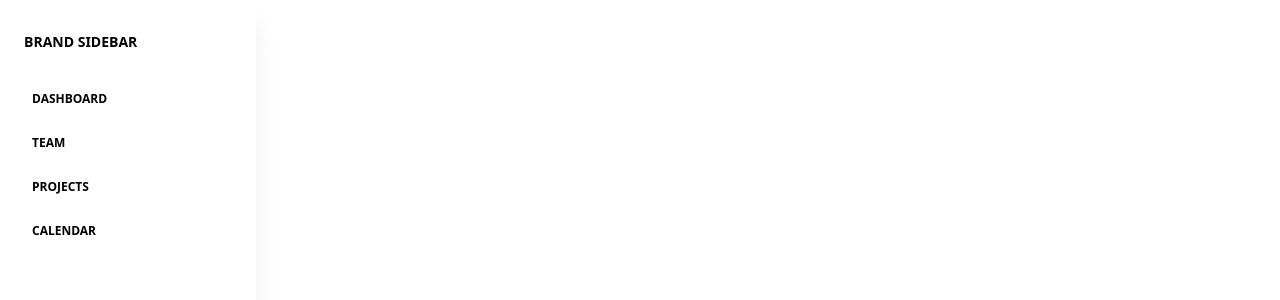
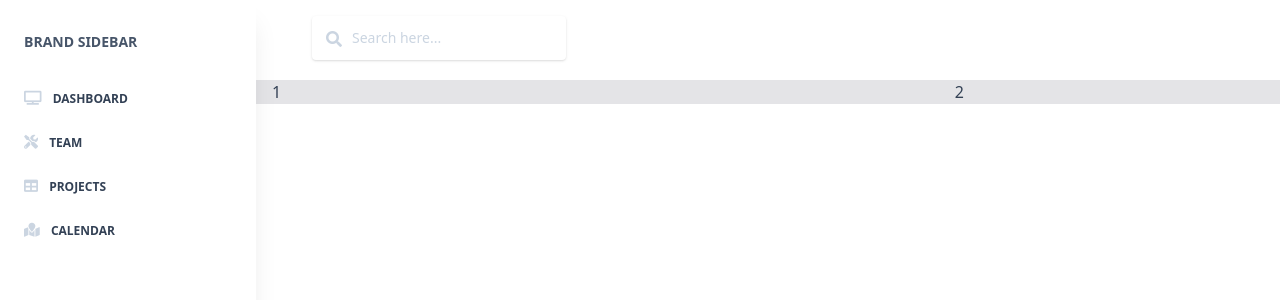
Before and after one commit to Sene68/nextjs-tailwind-layout, a Next.js app: page /sidebar in a window 1280 px wide. Shown: the top 300 px of the page. Built offline with nearby package versions, Linux system fonts and the light colour scheme.

Commit message:
brandsidebar header 구성

```diff
--- /dev/null
+++ b/components/navbar/BrandNavbar.js
@@ -0,0 +1,30 @@
+import React from "react";
+
+export default function BrandNavbar() {
+  return (
+    <>
+      {/* Navbar */}
+      <nav className="absolute top-0 left-0 w-full z-10 bg-transparent md:flex-row md:flex-nowrap md:justify-start flex items-center p-4">
+        <div className="w-full mx-autp items-center flex justify-between md:flex-nowrap flex-wrap md:px-10 px-4">
+          {/* Form */}
+          <form className="md:flex hidden flex-row flex-wrap items-center mr-3">
+            <div className="relative flex w-full flex-wrap items-stretch">
+              <span className="z-10 h-full leading-snug font-normal absolute text-center text-blueGray-300 absolute bg-transparent rounded text-base items-center justify-center w-8 pl-3 py-3">
+                <i className="fas fa-search"></i>
+              </span>
+              <input
+                type="text"
+                placeholder="Search here..."
+                className="border-0 px-3 py-3 placeholder-blueGray-300 text-blueGray-600 relative bg-white bg-white rounded text-sm shadow outline-none focus:outline-none focus:ring w-full pl-10"
+              />
+            </div>
+          </form>
+          {/* User */}
+          <ul className="flex-col md:flex-row list-none items-center hidden md:flex">
+          </ul>
+        </div>
+      </nav>
+      {/* End Navbar */}
+    </>
+  );
+}
--- /dev/null
+++ b/layouts/BrandSidebarLightHeader.js
@@ -0,0 +1,21 @@
+import React from 'react';
+
+// components
+
+import BrandSidebar from "../components/sidebar/BrandSidebar.js";
+import BrandNavbar from '../components/navbar/BrandNavbar.js';
+
+export default function BrandSidebarLightHeader({ children }) {
+  return (
+    <>
+      <BrandSidebar />
+      <div className="relative md:ml-64">
+        <BrandNavbar />
+        <div className="relative pb-32 pt-12"></div>
+        <div className="mx-auto w-full -m-24">
+          {children}
+        </div>
+      </div>
+    </>
+  );
+}
--- a/pages/_app.js
+++ b/pages/_app.js
@@ -1,4 +1,5 @@
-import '../styles/globals.css'
+import '@fortawesome/fontawesome-free/css/all.min.css';
+import '../styles/tailwind.css';
 
 function MyApp({ Component, pageProps }) {
   return <Component {...pageProps} />
--- /dev/null
+++ b/pages/_document.js
@@ -0,0 +1,28 @@
+import React from "react";
+import Document, { Html, Head, Main, NextScript } from "next/document";
+
+class MyDocument extends Document {
+  render() {
+    return (
+      <Html lang="en">
+        <Head>
+          <meta charSet="utf-8" />
+          <meta name="theme-color" content="#000000" />
+          <link rel="shortcut icon" href="/img/brand/favicon.ico" />
+          <link
+            rel="apple-touch-icon"
+            sizes="76x76"
+            href="/img/brand/apple-icon.png"
+          />
+        </Head>
+        <body className="text-blueGray-700 antialiased">
+          <div id="page-transition"></div>
+          <Main />
+          <NextScript />
+        </body>
+      </Html>
+    );
+  }
+}
+
+export default MyDocument;
--- a/pages/sidebar.js
+++ b/pages/sidebar.js
@@ -2,17 +2,24 @@ import React from 'react';
 
 // components
 
-import BrandSidebar from "../components/sidebar/BrandSidebar.js";
+import BrandSidebarLightHeader from '../layouts/BrandSidebarLightHeader.js';
 
 export default function Sidebar() {
   return (
     <>
-      <BrandSidebar />
-      <div className="relative md:ml-64 bg-blueGray-100">
-        <div className="px-4 md:px-10 mx-auto w-full -m-24">
-          Hello
+      <BrandSidebarLightHeader>
+        <div className='bg-gray-200'>
+          <div className="flex flex-wrap">
+            <div className="w-full xl:w-8/12 mb-12 xl:mb-0 px-4">
+              1
+            </div>
+            <div className="w-full xl:w-4/12 px-4">
+              2
+            </div>
+          </div>
         </div>
-      </div>
+
+      </BrandSidebarLightHeader>
     </>
   );
 }
--- a/tailwind.config.js
+++ b/tailwind.config.js
@@ -1,11 +1,135 @@
-/** @type {import('tailwindcss').Config} */
+const plugin = require("tailwindcss/plugin");
+const colors = require("tailwindcss/colors");
+
 module.exports = {
-  content: [
-    "./pages/**/*.{js,ts,jsx,tsx}",
-    "./components/**/*.{js,ts,jsx,tsx}",
+  purge: {
+    enabled: true,
+    content: ["./**/*.html", "./*.html", "./**/*.js", "./*.js"],
+    options: {
+      safelist: [],
+    },
+  },
+  theme: {
+    colors: {
+      ...colors,
+    },
+    extend: {
+      minHeight: {
+        "screen-75": "75vh",
+      },
+      fontSize: {
+        55: "55rem",
+      },
+      opacity: {
+        80: ".8",
+      },
+      zIndex: {
+        2: 2,
+        3: 3,
+      },
+      inset: {
+        "-100": "-100%",
+        "-225-px": "-225px",
+        "-160-px": "-160px",
+        "-150-px": "-150px",
+        "-94-px": "-94px",
+        "-50-px": "-50px",
+        "-29-px": "-29px",
+        "-20-px": "-20px",
+        "25-px": "25px",
+        "40-px": "40px",
+        "95-px": "95px",
+        "145-px": "145px",
+        "195-px": "195px",
+        "210-px": "210px",
+        "260-px": "260px",
+      },
+      height: {
+        "95-px": "95px",
+        "70-px": "70px",
+        "350-px": "350px",
+        "500-px": "500px",
+        "600-px": "600px",
+      },
+      maxHeight: {
+        "860-px": "860px",
+      },
+      maxWidth: {
+        "100-px": "100px",
+        "120-px": "120px",
+        "150-px": "150px",
+        "180-px": "180px",
+        "200-px": "200px",
+        "210-px": "210px",
+        "580-px": "580px",
+      },
+      minWidth: {
+        "140-px": "140px",
+        48: "12rem",
+      },
+      backgroundSize: {
+        full: "100%",
+      },
+    },
+  },
+  variants: [
+    "responsive",
+    "group-hover",
+    "focus-within",
+    "first",
+    "last",
+    "odd",
+    "even",
+    "hover",
+    "focus",
+    "active",
+    "visited",
+    "disabled",
   ],
-  theme: {
-    extend: {},
-  },
-  plugins: [],
-}
+  plugins: [
+    require("@tailwindcss/forms"),
+    plugin(function ({ addComponents, theme }) {
+      const screens = theme("screens", {});
+      addComponents([
+        {
+          ".container": { width: "100%" },
+        },
+        {
+          [`@media (min-width: ${screens.sm})`]: {
+            ".container": {
+              "max-width": "640px",
+            },
+          },
+        },
+        {
+          [`@media (min-width: ${screens.md})`]: {
+            ".container": {
+              "max-width": "768px",
+            },
+          },
+        },
+        {
+          [`@media (min-width: ${screens.lg})`]: {
+            ".container": {
+              "max-width": "1024px",
+            },
+          },
+        },
+        {
+          [`@media (min-width: ${screens.xl})`]: {
+            ".container": {
+              "max-width": "1280px",
+            },
+          },
+        },
+        {
+          [`@media (min-width: ${screens["2xl"]})`]: {
+            ".container": {
+              "max-width": "1280px",
+            },
+          },
+        },
+      ]);
+    }),
+  ],
+};
```
Also changed, not shown: package.json (+6 -3 lines), pages/_error.js (added, +12 -0 lines), styles/tailwind.css, 1 other file (tests, documents, lock files or other folders).
